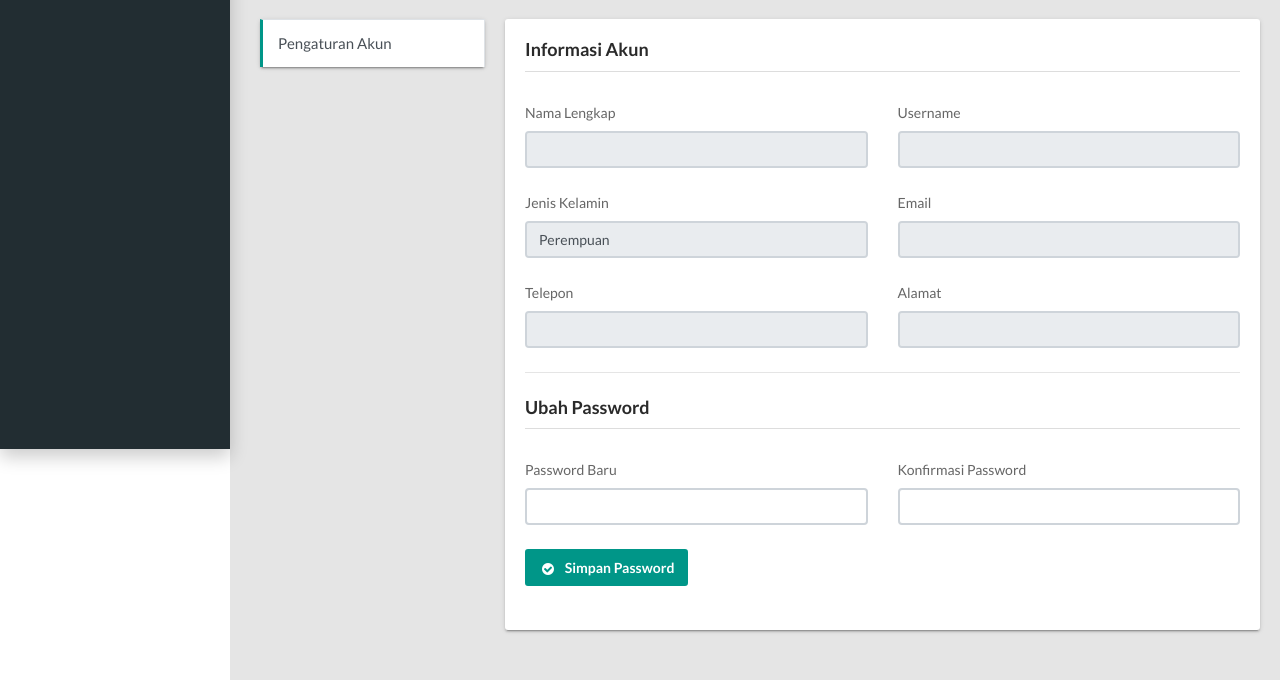
After one commit to ardifx01/aplikasi-e-Arsip, a CodeIgniter 4 app: the page made by app/Views/pages/akun/index.php in a window 1280 px wide. The commit adds this page. Shown: the part 351-1031 px from the top of the page. Run offline with PHP 8.4 and a stand-in for CodeIgniter, Linux system fonts and the light colour scheme; the template is opened without the code that fills it, so the values that code supplies are empty; some libraries are stand-ins or nearby versions.

Commit message:
modul laporan,modul akun, update hak akses menu dan updated

```diff
--- a/app/Controllers/LoginController.php
+++ b/app/Controllers/LoginController.php
@@ -38,6 +38,7 @@ class LoginController extends BaseController
                         'id' => $cek['id'],
                         'nama' => $cek['nama'],
                         'jenis_kelamin' => $cek['jenis_kelamin'],
+                        'email' => $cek['email'],
                         'telepon' => $cek['telepon'],
                         'username' => $cek['username'],
                         'level' => $cek['level'],
--- a/app/Views/layout/header.php
+++ b/app/Views/layout/header.php
@@ -56,8 +56,7 @@
         <!-- User Menu-->
         <li class="dropdown"><a class="app-nav__item" href="#" data-toggle="dropdown" aria-label="Open Profile Menu"><i class="fa fa-user fa-lg"></i></a>
             <ul class="dropdown-menu settings-menu dropdown-menu-right">
-                <li><a class="dropdown-item" href="page-user.html"><i class="fa fa-cog fa-lg"></i> Settings</a></li>
-                <li><a class="dropdown-item" href="page-user.html"><i class="fa fa-user fa-lg"></i> Profile</a></li>
+                <li><a class="dropdown-item" href="<?= base_url('/akun') ?>"><i class="fa fa-user fa-lg"></i> Profile</a></li>
                 <li><a class="dropdown-item" href="<?= base_url('login/logout'); ?>"><i class="fa fa-sign-out fa-lg"></i> Logout</a></li>
             </ul>
         </li>
--- a/app/Views/layout/main.php
+++ b/app/Views/layout/main.php
@@ -19,6 +19,7 @@
     <?= $this->include('layout/menu') ?>
     <!-- content -->
     <?= $this->renderSection('content') ?>
+
     <?= $this->include('layout/script') ?>
 </body>
 
--- a/app/Views/layout/menu.php
+++ b/app/Views/layout/menu.php
@@ -11,6 +11,7 @@
         <li><a class="app-menu__item <?php if ($active == "dashboard") {
                                             echo "active";
                                         } ?>" href="<?= base_url('/dashboard') ?>"><i class="app-menu__icon fa fa-dashboard"></i><span class="app-menu__label">Dashboard</span></a></li>
+        <?php if (session()->get('level') == 'admin') { ?>
             <li class="treeview <?php if ($active == "pengguna" || $active == "unit" || $active == "jenis" || $active == "sifat" || $active == "klasifikasi") {
                                     echo "is-expanded";
                                 } ?>"><a class="app-menu__item <?php if ($active == "pengguna" || $active == "unit" || $active == "jenis" || $active == "sifat" || $active == "klasifikasi") {
@@ -32,13 +33,28 @@
                     <li><a class="treeview-item <?= ($active == 'klasifikasi') ? 'active' : '' ?>" href="<?= base_url('/klasifikasi') ?>"><i class="icon fa fa-circle-o"></i>Data Klasifikasi</a></li>
                 </ul>
             </li>
+        <?php } ?>
         <li><a class="app-menu__item <?= ($active == 'suratmasuk') ? 'active' : '' ?>" href="<?= base_url('/suratmasuk') ?>"><i class="app-menu__icon fa fa-envelope-o"></i><span class="app-menu__label">Surat Masuk</span></a></li>
         <li><a class="app-menu__item <?= ($active == 'suratkeluar') ? 'active' : '' ?>" href="<?= base_url('/suratkeluar') ?>"><i class="app-menu__icon fa fa fa-envelope"></i><span class="app-menu__label">Surat Keluar</span></a></li>
-        <li class="treeview"><a class="app-menu__item" href="#" data-toggle="treeview"><i class="app-menu__icon fa fa-list-alt"></i><span class="app-menu__label">Laporan</span><i class="treeview-indicator fa fa-angle-right"></i></a>
+        <li class="treeview <?= in_array($active, ['laporan_suratmasuk', 'laporan_suratkeluar']) ? 'is-expanded' : '' ?>">
+            <a class="app-menu__item <?= in_array($active, ['laporan_suratmasuk', 'laporan_suratkeluar']) ? 'active' : '' ?>" href="#" data-toggle="treeview">
+                <i class="app-menu__icon fa fa-list-alt"></i>
+                <span class="app-menu__label">Laporan</span>
+                <i class="treeview-indicator fa fa-angle-right"></i>
+            </a>
             <ul class="treeview-menu">
-                <li><a class="treeview-item" href="javascript:void(0)"><i class="icon fa fa-circle-o"></i> Rekapitulasi Surat</a></li>
-                <li><a class="treeview-item" href="javascript:void(0)"><i class="icon fa fa-circle-o"></i> Data Tables</a></li>
+                <li>
+                    <a class="treeview-item <?= ($active == 'laporan_suratmasuk') ? 'active' : '' ?>" href="<?= base_url('laporan/suratmasuk') ?>">
+                        <i class="icon fa fa-circle-o"></i> Surat Masuk
+                    </a>
+                </li>
+                <li>
+                    <a class="treeview-item <?= ($active == 'laporan_suratkeluar') ? 'active' : '' ?>" href="<?= base_url('laporan/suratkeluar') ?>">
+                        <i class="icon fa fa-circle-o"></i> Surat Keluar
+                    </a>
+                </li>
             </ul>
         </li>
+
     </ul>
 </aside>
--- a/app/Views/layout/script.php
+++ b/app/Views/layout/script.php
@@ -27,5 +27,7 @@ if ($active == 'pengguna') {
   echo view('pages/suratmasuk/js');
 } elseif ($active == 'suratkeluar') {
   echo view('pages/suratkeluar/js');
+} elseif ($active == 'laporan_suratmasuk' || $active == 'laporan_suratkeluar') {
+  echo view('pages/laporan/js');
 }
 ?>
--- /dev/null
+++ b/app/Views/pages/akun/index.php
@@ -0,0 +1,131 @@
+<?= $this->extend('layout/main') ?>
+
+<?= $this->section('content') ?>
+<main class="app-content">
+    <div class="row user">
+        <div class="col-md-12">
+            <div class="profile">
+                <div class="info text-center">
+                    <?php
+                    $namaLengkap  = session()->get('nama') ?? 'Pengguna';
+                    $jenisKelamin = session()->get('jenis_kelamin') ?? 'L';
+                    $level        = session()->get('level') ?? 'pengguna';
+
+                    // Tentukan gambar berdasarkan jenis kelamin
+                    $genderImg = ($jenisKelamin === 'P' || strtolower($jenisKelamin) === 'perempuan') ? 'female.png' : 'male.png';
+                    $foto = base_url('assets/images/users/' . $genderImg);
+                    ?>
+                    <img class="user-img rounded-circle" src="<?= esc($foto) ?>" alt="Foto Pengguna" style="width: 100px; height: 100px;">
+                    <h4><?= esc($namaLengkap) ?></h4>
+                    <p><?= esc(ucwords($level)) ?></p>
+                </div>
+                <div class="cover-image"></div>
+            </div>
+        </div>
+
+        <div class="col-md-3">
+            <div class="tile p-0">
+                <ul class="nav flex-column nav-tabs user-tabs">
+                    <li class="nav-item">
+                        <a class="nav-link active" href="#user-settings" data-toggle="tab">Pengaturan Akun</a>
+                    </li>
+                </ul>
+            </div>
+        </div>
+
+        <div class="col-md-9">
+            <div class="tab-content">
+                <div class="tab-pane fade show active" id="user-settings">
+                    <div class="tile user-settings">
+                        <h4 class="line-head">Informasi Akun</h4>
+                        <form action="<?= base_url('akun/updatePassword') ?>" method="post">
+                            <?= csrf_field() ?>
+                            <?php
+                            $jk = ($jenisKelamin == 'L') ? 'Laki-laki' : 'Perempuan';
+                            ?>
+                            <div class="row mb-4">
+                                <div class="col-md-6">
+                                    <label>Nama Lengkap</label>
+                                    <input class="form-control" type="text" value="<?= esc(session()->get('nama')) ?>" readonly>
+                                </div>
+                                <div class="col-md-6">
+                                    <label>Username</label>
+                                    <input class="form-control" type="text" value="<?= esc(session()->get('username')) ?>" readonly>
+                                </div>
+                            </div>
+
+                            <div class="row mb-4">
+                                <div class="col-md-6">
+                                    <label>Jenis Kelamin</label>
+                                    <input class="form-control" type="text" value="<?= esc($jk) ?>" readonly>
+                                </div>
+                                <div class="col-md-6">
+                                    <label>Email</label>
+                                    <input class="form-control" type="email" value="<?= esc(session()->get('email')) ?>" readonly>
+                                </div>
+                            </div>
+
+                            <div class="row mb-4">
+                                <div class="col-md-6">
+                                    <label>Telepon</label>
+                                    <input class="form-control" type="text" value="<?= esc(session()->get('telepon')) ?>" readonly>
+                                </div>
+                                <div class="col-md-6">
+                                    <label>Alamat</label>
+                                    <input class="form-control" type="text" value="<?= esc(session()->get('alamat')) ?>" readonly>
+                                </div>
+                            </div>
+
+                            <hr>
+                            <h4 class="line-head mt-4">Ubah Password</h4>
+                            <div class="row mb-4">
+                                <div class="col-md-6">
+                                    <label>Password Baru</label>
+                                    <input class="form-control" type="password" name="password_baru" required autocomplete="off">
+                                </div>
+                                <div class="col-md-6">
+                                    <label>Konfirmasi Password</label>
+                                    <input class="form-control" type="password" name="konfirmasi_password" required autocomplete="off">
+                                </div>
+                            </div>
+
+                            <div class="row mb-4">
+                                <div class="col-md-12">
+                                    <button class="btn btn-primary" type="submit">
+                                        <i class="fa fa-fw fa-lg fa-check-circle"></i> Simpan Password
+                                    </button>
+                                </div>
+                            </div>
+                        </form>
+                    </div>
+                </div> <!-- tab-pane -->
+            </div> <!-- tab-content -->
+        </div>
+    </div>
+</main>
+
+<!-- SweetAlert2 CDN -->
+<script src="https://cdn.jsdelivr.net/npm/sweetalert2@11"></script>
+
+<!-- Notifikasi -->
+<?php if (session()->getFlashdata('success')) : ?>
+    <script>
+        Swal.fire({
+            icon: 'success',
+            title: 'Berhasil',
+            text: '<?= esc(session()->getFlashdata('success')) ?>',
+            confirmButtonColor: '#3085d6'
+        });
+    </script>
+<?php elseif (session()->getFlashdata('error')) : ?>
+    <script>
+        Swal.fire({
+            icon: 'error',
+            title: 'Gagal',
+            text: '<?= esc(session()->getFlashdata('error')) ?>',
+            confirmButtonColor: '#d33'
+        });
+    </script>
+<?php endif; ?>
+
+<?= $this->endSection() ?>
```
Also changed, not shown: app/Config/Routes.php (+8 -0 lines), app/Controllers/AkunController.php (added, +75 -0 lines), app/Controllers/LaporanController.php (added, +78 -0 lines), app/Models/PenggunaModel.php (+12 -2 lines), app/Views/pages/laporan/js.php (added, +70 -0 lines), app/Views/pages/laporan/surat_keluar.php (added, +49 -0 lines), app/Views/pages/laporan/surat_masuk.php (added, +48 -0 lines). Lines whose indentation alone changed are shown as unchanged.
